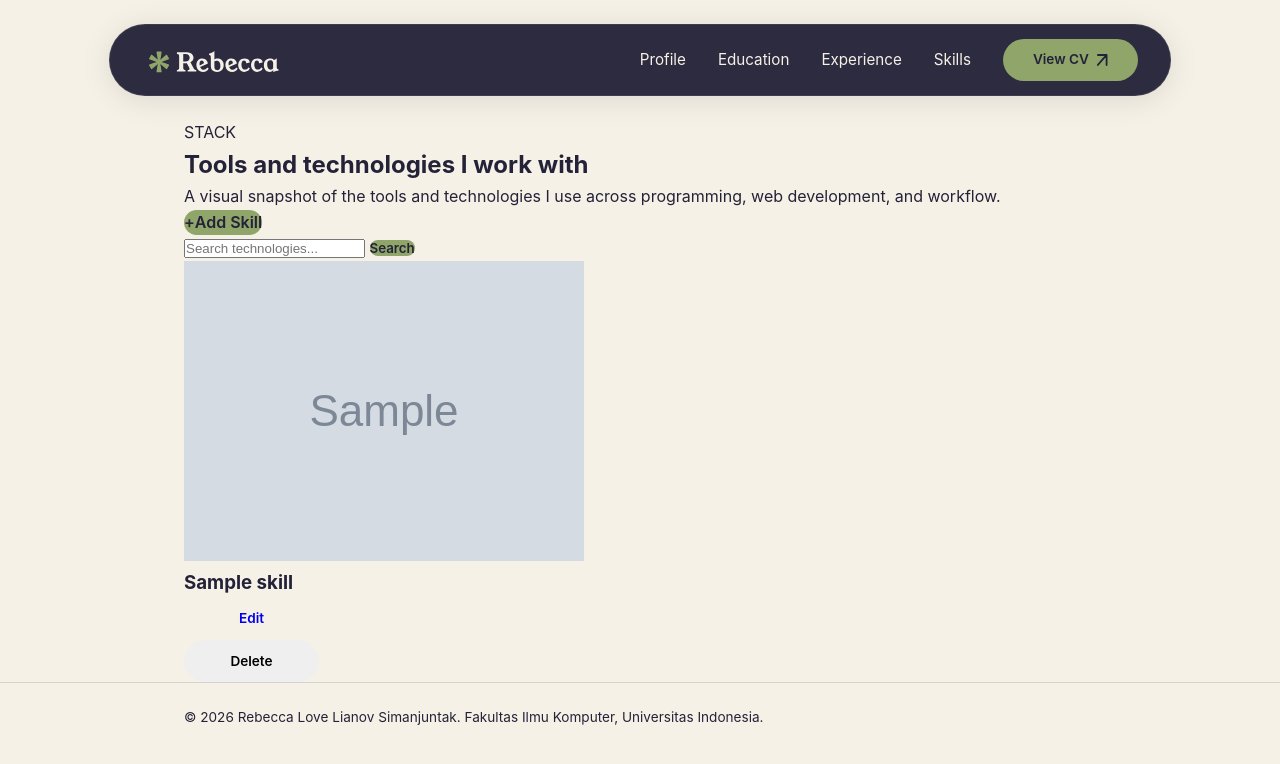
After one commit to beccaovels/myportofolio, a Django app: page /skills/ in a window 1280 px wide. The commit adds this page. Shown: the top 764 px of the page. Run offline with Django 5.2, Linux system fonts and the light colour scheme; tables that the repository leaves empty hold one stand-in row (values such as "Sample post"); grey boxes marked "Sample" are stand-in pictures; some web fonts are replaced.

Commit message:
feat(skills): create templates for tech stack UI, forms, and delete modal

```diff
--- a/templates/base.html
+++ b/templates/base.html
@@ -23,6 +23,7 @@
                 <a href="{% url 'main:show_main' %}">Profile</a>
                 <a href="{% url 'main:show_education' %}">Education</a>
                 <a href="{% url 'main:show_experience' %}">Experience</a>
+                <a href="{% url 'main:show_skills' %}">Skills</a>
                 <a href="https://drive.google.com/file/d/1gBuQAE2ehM_lLzzTVDjTS5feE92_fNeH/view?usp=sharing" class="btn btn-small btn-primary">
                     <span> View CV</span>
                     <img src="{% static 'img/Right-Up Arrow.svg' %}" alt="arrow Logo" class="btn-icon arrow-icon">
--- /dev/null
+++ b/templates/components/skill_delete_modal.html
@@ -0,0 +1,24 @@
+<div class="skill-status">
+    <!-- Delete Button -->
+    <button type="button" class="btn btn-small btn-danger" popovertarget="delete-skill-{{ skill.id }}" aria-label="Delete {{ skill.name }}" title="Delete Skill">
+        Delete
+    </button>
+</div>
+
+<!-- Delete Confirmation Modal -->
+<div id="delete-skill-{{ skill.id }}" class="custom-delete-modal" popover="auto" role="dialog" aria-modal="true" aria-labelledby="delete-skill-title-{{ skill.id }}">
+    <button type="button" class="custom-delete-modal__backdrop" popovertarget="delete-skill-{{ skill.id }}" popovertargetaction="hide" aria-label="Close delete confirmation"></button>
+    <div class="custom-delete-modal__content">
+        <button type="button" class="custom-delete-modal__close" popovertarget="delete-skill-{{ skill.id }}" popovertargetaction="hide" aria-label="Close delete confirmation">&times;</button>
+        <h2 id="delete-skill-title-{{ skill.id }}">Delete Technology?</h2>
+        <p>Are you sure you want to delete <strong>{{ skill.name }}</strong>?</p>
+
+        <div class="custom-delete-modal__actions">
+            <button type="button" class="btn btn-secondary" popovertarget="delete-skill-{{ skill.id }}" popovertargetaction="hide">Cancel</button>
+            <form method="post" action="{% url 'main:delete_skill' skill.id %}">
+                {% csrf_token %}
+                <button type="submit" class="btn btn-danger">Yes, Delete</button>
+            </form>
+        </div>
+    </div>
+</div>
--- /dev/null
+++ b/templates/skills.html
@@ -0,0 +1,58 @@
+{% extends "base.html" %}
+{% block meta %}
+    <title>Skills - {{ name }}</title>
+{% endblock meta %}
+
+{% block content %}
+<main>
+    <!-- SKILLS SECTION -->
+    <section class="skills-section" id="skills">
+        <div class="container skills-container">
+            <div class="skills-header">
+                <div>
+                    <p class="section-kicker">STACK</p>
+                    <h1>Tools and technologies I work with</h1>
+                    <p class="section-subtitle">A visual snapshot of the tools and technologies I use across programming, web development, and workflow.</p>
+                </div>
+                <a href="{% url 'main:create_skill' %}" class="btn btn-primary skill-add-button">
+                    <span aria-hidden="true">+</span>
+                    Add Skill
+                </a>
+            </div>
+
+            <!-- SEARCH FORM -->
+            <form method="get" action="{% url 'main:show_skills' %}" class="skill-search">
+                <input type="search" name="name" value="{{ title_query }}" placeholder="Search technologies..." class="skill-search__input" aria-label="Search technologies">
+                <button type="submit" class="btn btn-primary">Search</button>
+            </form>
+
+            <div class="skills-grid">
+                {% for skill in skill_list %}
+                <article class="skill-card" title="{{ skill.description }}">
+                    <div class="skill-logo-container">
+                        {% if skill.logo_url %}
+                            <img src="{{ skill.logo_url }}" alt="{{ skill.name }} Logo" class="skill-logo">
+                        {% else %}
+                            <div class="skill-logo-placeholder"></div>
+                        {% endif %}
+                    </div>
+                    <h3 class="skill-name">{{ skill.name }}</h3>
+
+                    <!-- Hover Actions -->
+                    <div class="skill-actions">
+                        <a href="{% url 'main:update_skill' skill.id %}" class="btn btn-small btn-secondary">Edit</a>
+                        {% include "components/skill_delete_modal.html" with skill=skill %}
+                    </div>
+                </article>
+                {% empty %}
+                    {% if title_query %}
+                        <p class="empty-state">No technologies found matching your search.</p>
+                    {% else %}
+                        <p class="empty-state">No technologies have been added yet.</p>
+                    {% endif %}
+                {% endfor %}
+            </div>
+        </div>
+    </section>
+</main>
+{% endblock content %}
```
Also changed, not shown: templates/skill_form.html (added, +31 -0 lines).
